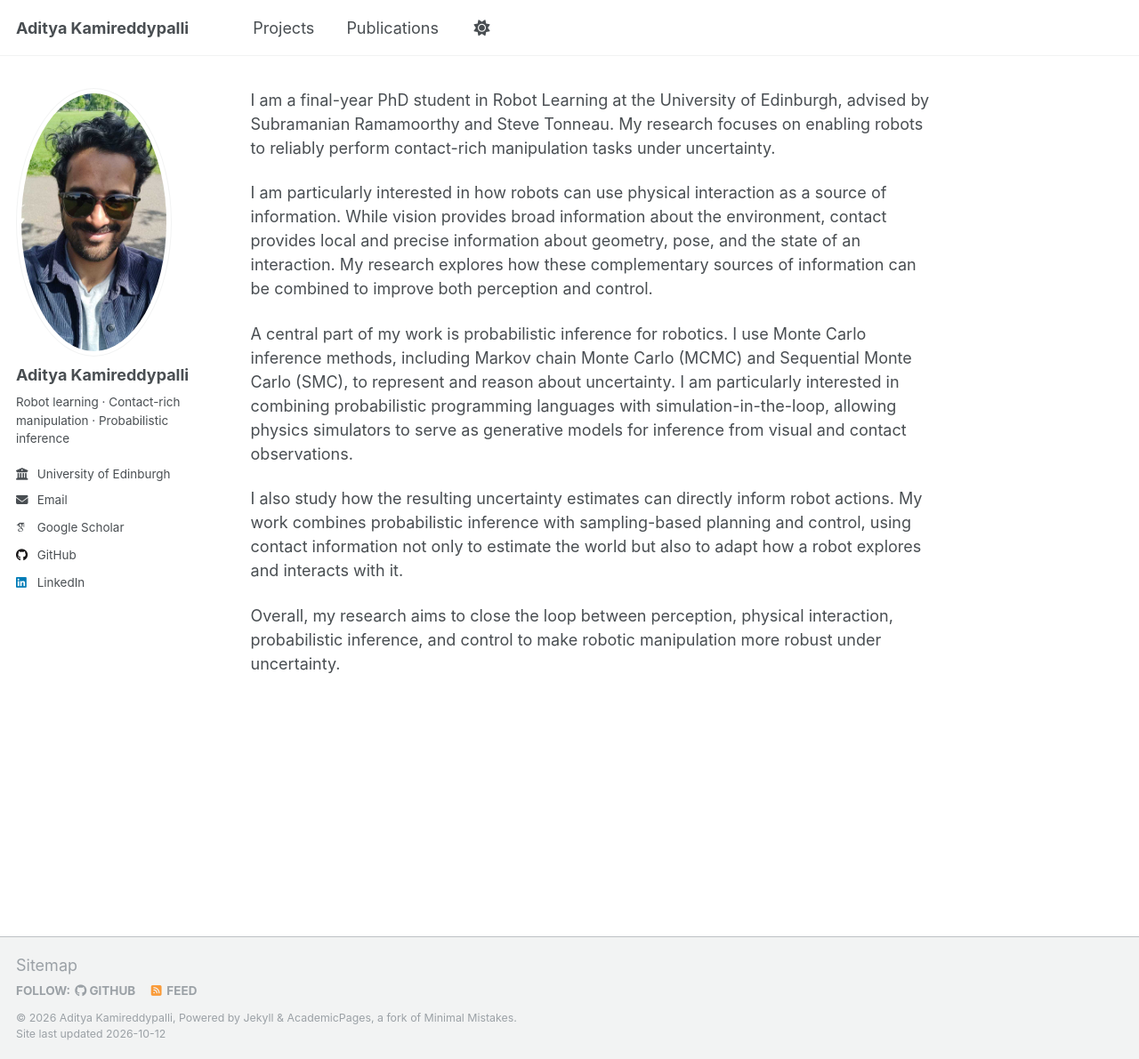
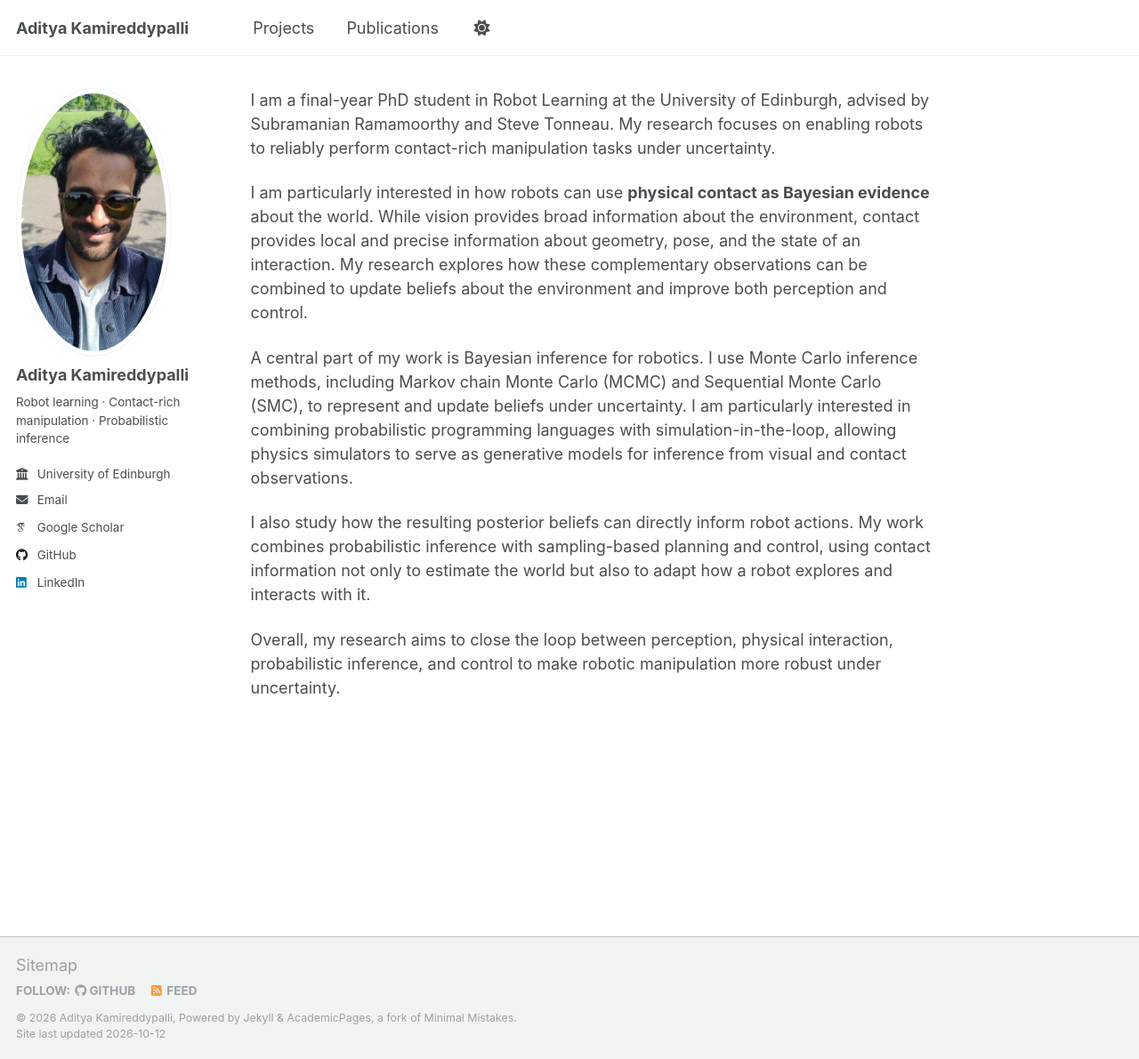
Before and after one commit to kamiradi/kamiradi.github.io, a Jekyll site: the page built from src/data/home-intro.md, in a window 1280 px wide and 1191 px high. Shown: the whole window at 89% size. Built offline with Jekyll 4.4.1, drawn with Linux system fonts in a browser that asks for light colours; some web fonts are replaced; our own code applies the rules of GitHub Pages for plain Markdown files; a script that is not in the unit is left out.

Commit message:
Refine research description around contact as Bayesian evidence

```diff
--- a/src/data/home-intro.md
+++ b/src/data/home-intro.md
@@ -1,9 +1,9 @@
 I am a final-year PhD student in Robot Learning at the University of Edinburgh, advised by Subramanian Ramamoorthy and Steve Tonneau. My research focuses on enabling robots to reliably perform contact-rich manipulation tasks under uncertainty.
 
-I am particularly interested in how robots can use physical interaction as a source of information. While vision provides broad information about the environment, contact provides local and precise information about geometry, pose, and the state of an interaction. My research explores how these complementary sources of information can be combined to improve both perception and control.
+I am particularly interested in how robots can use **physical contact as Bayesian evidence** about the world. While vision provides broad information about the environment, contact provides local and precise information about geometry, pose, and the state of an interaction. My research explores how these complementary observations can be combined to update beliefs about the environment and improve both perception and control.
 
-A central part of my work is probabilistic inference for robotics. I use Monte Carlo inference methods, including Markov chain Monte Carlo (MCMC) and Sequential Monte Carlo (SMC), to represent and reason about uncertainty. I am particularly interested in combining probabilistic programming languages with simulation-in-the-loop, allowing physics simulators to serve as generative models for inference from visual and contact observations.
+A central part of my work is Bayesian inference for robotics. I use Monte Carlo inference methods, including Markov chain Monte Carlo (MCMC) and Sequential Monte Carlo (SMC), to represent and update beliefs under uncertainty. I am particularly interested in combining probabilistic programming languages with simulation-in-the-loop, allowing physics simulators to serve as generative models for inference from visual and contact observations.
 
-I also study how the resulting uncertainty estimates can directly inform robot actions. My work combines probabilistic inference with sampling-based planning and control, using contact information not only to estimate the world but also to adapt how a robot explores and interacts with it.
+I also study how the resulting posterior beliefs can directly inform robot actions. My work combines probabilistic inference with sampling-based planning and control, using contact information not only to estimate the world but also to adapt how a robot explores and interacts with it.
 
 Overall, my research aims to close the loop between perception, physical interaction, probabilistic inference, and control to make robotic manipulation more robust under uncertainty.
```
